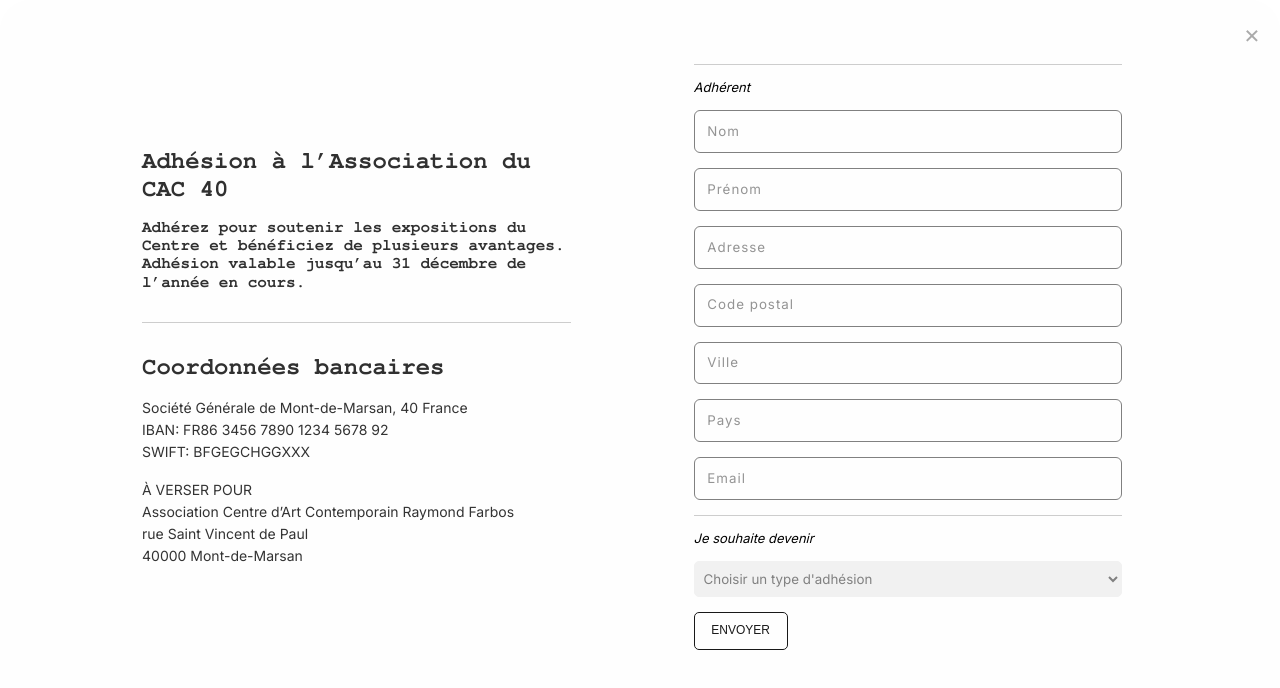
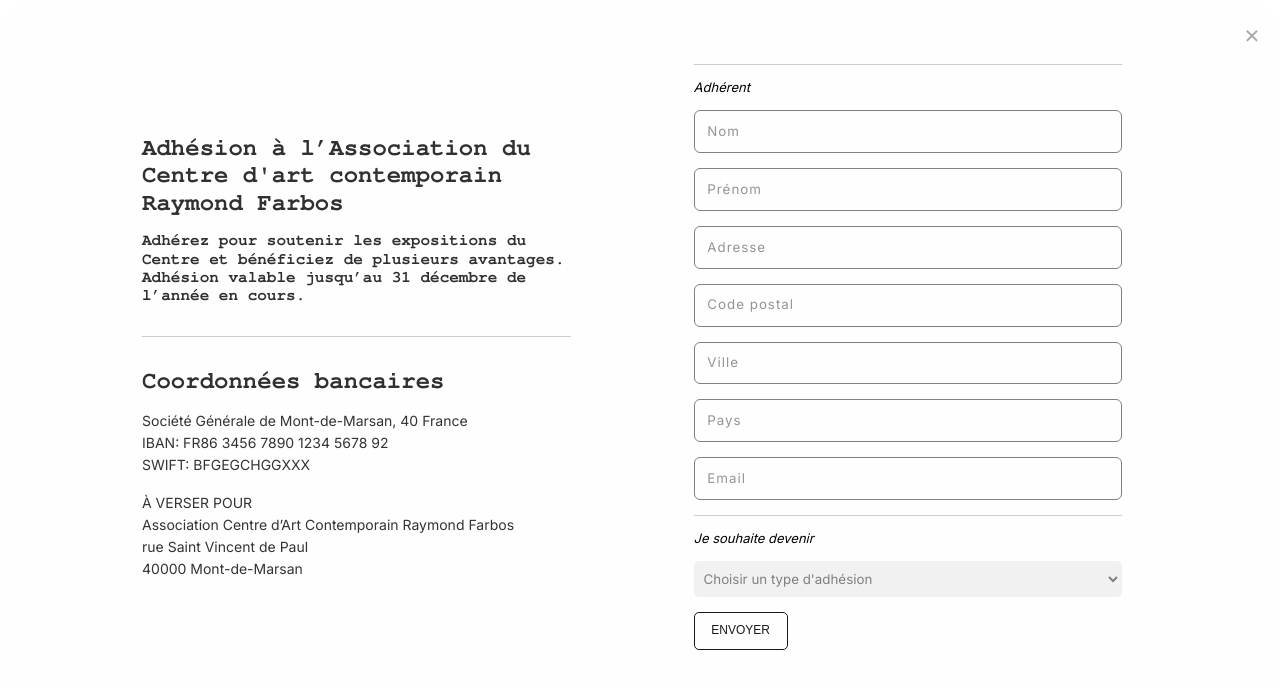
Before and after one commit to Jeffrey-pons/CAC, an Angular app in the folder client/: page /amis in a window 1280 px wide. Both pictures are taken after a click on the picture 236 px from the left and 1313 px from the top of the page. Shown: the part 913-1601 px from the top of the page. Built offline with nearby package versions, Linux system fonts and the light colour scheme.

Commit message:
html members change

```diff
--- a/client/src/app/components/friends/friends.component.html
+++ b/client/src/app/components/friends/friends.component.html
@@ -41,9 +41,9 @@
     <h2>Rejoignez l'association du CAC</h2>
     <div class="join_cards">
       <div>
-        <img  src="../../../assets/img/centre-pictures/409751-111162665696508-329067238-n.jpg" alt="Adhérants du centre">
+        <img  src="../../../assets/img/centre-pictures/409751-111162665696508-329067238-n.jpg" alt="Adhérents du centre">
         <div class="add-ami">
-          <h1>Adhérant</h1>
+          <h1>Adhérent</h1>
           <p>- 90e</p>
           <div class="separation-top"></div>
           <a id='register' href="#">&#62; Je m'inscris</a>
@@ -108,7 +108,7 @@
     <span class="close">&times;</span>
    <div class="modal">
     <div class="adhesion-member">
-      <h2>Adhésion à l’Association du CAC 40</h2>
+      <h2>Adhésion à l’Association du Centre d'art contemporain Raymond Farbos</h2>
       <h4>Adhérez pour soutenir les expositions du Centre et bénéficiez de plusieurs avantages.
         Adhésion valable jusqu’au 31 décembre de l’année en cours.</h4>
         <div class="separation-bottom"></div>
```
